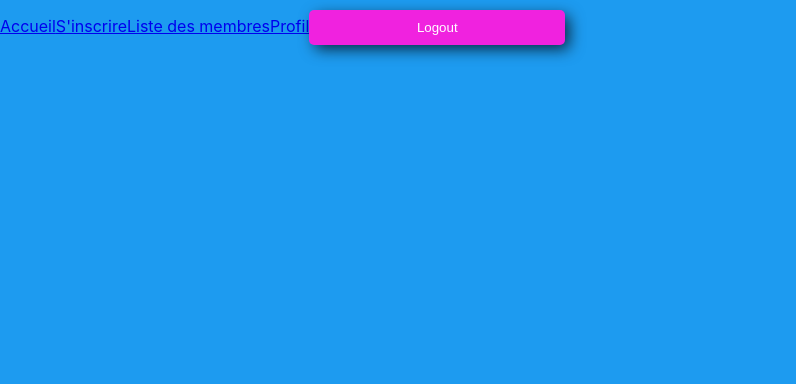
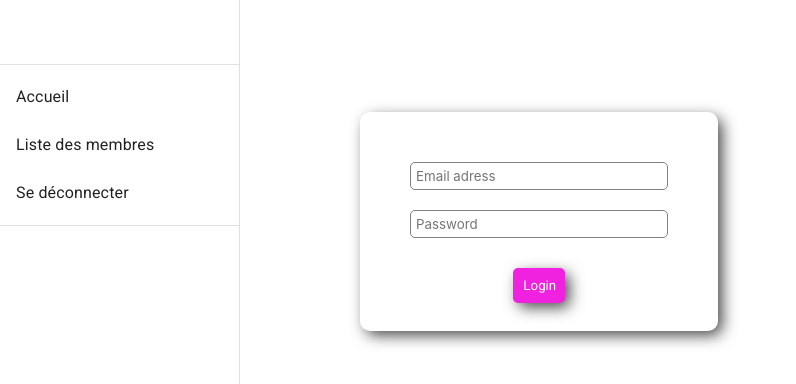
Before and after one commit to Grahf-OC/MaximeNicolau_7_200222, a React (Create React App) app in the folder front/: page /login in a window 1280 px wide. Shown: the top 384 px of the page, without its empty margins (0-796 px from the left). Built offline with nearby package versions, Linux system fonts and the light colour scheme.

Commit message:
ajout MUI, material UI react

```diff
--- a/front/package.json
+++ b/front/package.json
@@ -3,6 +3,9 @@
   "version": "0.1.0",
   "private": true,
   "dependencies": {
+    "@emotion/react": "^11.9.0",
+    "@emotion/styled": "^11.8.1",
+    "@mui/material": "^5.8.1",
     "@testing-library/jest-dom": "^5.16.4",
     "@testing-library/react": "^13.1.1",
     "@testing-library/user-event": "^13.5.0",
--- a/front/public/index.html
+++ b/front/public/index.html
@@ -3,6 +3,10 @@
 	<head>
 		<meta charset="utf-8" />
 		<link rel="icon" href="%PUBLIC_URL%/favicon.ico" />
+		<link
+			rel="stylesheet"
+			href="https://fonts.googleapis.com/css?family=Roboto:300,400,500,700&display=swap"
+		/>
 		<meta name="viewport" content="width=device-width, initial-scale=1" />
 		<meta name="theme-color" content="#000000" />
 		<meta
@@ -16,6 +20,5 @@
 	<body>
 		<noscript>You need to enable JavaScript to run this app.</noscript>
 		<div id="root"></div>
-
 	</body>
 </html>
--- a/front/src/components/App/App.jsx
+++ b/front/src/components/App/App.jsx
@@ -3,7 +3,9 @@ import React from 'react';
 import '../../styles/index.css';
 import { BrowserRouter, Routes, Route } from 'react-router-dom';
 // import Axios from 'axios';
+import RequireAuth from '../RequireAuth';
 import Home from '../../pages/Home';
+import Login from '../../pages/Login';
 import Signup from '../../pages/Signup';
 import Profil from '../../pages/Profil';
 import Header from '../Header/Header';
@@ -13,13 +15,19 @@ import { AuthProvider } from '../../context/AuthProvider';
 export default function App() {
 	return (
 		<BrowserRouter>
-			<Header />
 			<AuthProvider>
+				<Header />
 				<Routes>
-					<Route path="/" element={<Home />} />
+					{/* Public Routes */}
+					<Route path="/Login" element={<Login />} />
 					<Route path="/Signup" element={<Signup />} />
-					<Route path="/Membres" element={<Membres />} />
-					<Route path="/Profil/:id" element={<Profil />} />
+
+					{/* Protected Routes */}
+					<Route element={<RequireAuth />}>
+						<Route path="/" element={<Home />} />
+						<Route path="/Membres" element={<Membres />} />
+						<Route path="/Profil/:id" element={<Profil />} />
+					</Route>
 				</Routes>
 			</AuthProvider>
 		</BrowserRouter>
--- a/front/src/components/Header/Header.jsx
+++ b/front/src/components/Header/Header.jsx
@@ -1,21 +1,112 @@
 /* eslint-disable react/no-unescaped-entities */
-import React from 'react';
+
+import * as React from 'react';
 import { Link } from 'react-router-dom';
+import Box from '@mui/material/Box';
+import Drawer from '@mui/material/Drawer';
+import CssBaseline from '@mui/material/CssBaseline';
+import AppBar from '@mui/material/AppBar';
+import Toolbar from '@mui/material/Toolbar';
+import List from '@mui/material/List';
+import Divider from '@mui/material/Divider';
+import ListItem from '@mui/material/ListItem';
+import ListItemButton from '@mui/material/ListItemButton';
+import ListItemText from '@mui/material/ListItemText';
+// import useAuth from '../../hooks/useAuth';
+
+const drawerWidth = 240;
+
+export default function PermanentDrawerLeft() {
+	/* const { setAuth, auth } = useAuth();
+	const logout = () => {
+		setAuth(null);
+		localStorage.clear();
+	}; */
+
+	return (
+		<Box sx={{ display: 'flex' }}>
+			<CssBaseline />
+			<AppBar
+				position="fixed"
+				sx={{ width: `calc(100% - ${drawerWidth}px)`, ml: `${drawerWidth}px` }}
+			/>
+
+			<Drawer
+				sx={{
+					width: drawerWidth,
+					flexShrink: 0,
+					'& .MuiDrawer-paper': {
+						width: drawerWidth,
+						boxSizing: 'border-box',
+					},
+				}}
+				variant="permanent"
+				anchor="left"
+			>
+				<Toolbar />
+				<Divider />
+				<List>
+					<ListItem key="accueil" disablePadding>
+						<ListItemButton component={Link} to="/">
+							<ListItemText primary="Accueil" />
+						</ListItemButton>
+					</ListItem>
+					<ListItem key="liste des membres" disablePadding>
+						<ListItemButton component={Link} to="/membres">
+							<ListItemText primary="Liste des membres" />
+						</ListItemButton>
+					</ListItem>
+					{/*	<ListItem key="profil" disablePadding>
+						<ListItemButton component={Link} to={`/profil/${auth.user.id}`}>
+							<ListItemText primary="Profil" />
+						</ListItemButton>
+					</ListItem> */}
+					<ListItem key="logout" disablePadding>
+						<ListItemButton>
+							<ListItemText primary="Se déconnecter" />
+						</ListItemButton>
+					</ListItem>
+				</List>
+				<Divider />
+			</Drawer>
+			<Box
+				component="main"
+				sx={{ flexGrow: 1, bgcolor: 'background.default', p: 3 }}
+			>
+				<Toolbar />
+			</Box>
+		</Box>
+	);
+}
+
+/* import React from 'react';
+import { Link } from 'react-router-dom';
+import useAuth from '../../hooks/useAuth';
 
 export default function Header() {
+	const { setAuth, auth } = useAuth();
 	const logout = () => {
+		setAuth(null);
 		localStorage.clear();
 	};
 
 	return (
 		<nav>
-			<Link to="/">Accueil</Link>
-			<Link to="/Signup">S'inscrire</Link>
-			<Link to="/Membres">Liste des membres</Link>
-			<Link to="/Profil/:id">Profil</Link>
-			<button className="form--submit" type="button" onClick={logout}>
-				Logout
-			</button>
+			{auth?.token ? (
+				<>
+					<Link to="/">Accueil</Link>
+					<Link to="/membres">Liste des membres</Link>
+					<Link to={`/profil/${auth.user.id}`}>Profil</Link>
+					<button className="form--submit" type="button" onClick={logout}>
+						Logout
+					</button>
+				</>
+			) : (
+				<>
+					<Link to="/signup">S'inscrire</Link>
+					<Link to="/login">Login</Link>
+				</>
+			)}
 		</nav>
 	);
-}
+} */
--- /dev/null
+++ b/front/src/components/RequireAuth.jsx
@@ -0,0 +1,16 @@
+import React from 'react';
+import { useLocation, Navigate, Outlet } from 'react-router-dom';
+import useAuth from '../hooks/useAuth';
+
+function RequireAuth() {
+	const { auth } = useAuth();
+	const location = useLocation();
+
+	return auth?.token ? (
+		<Outlet />
+	) : (
+		<Navigate to="/login" state={{ from: location }} replace />
+	);
+}
+
+export default RequireAuth;
--- /dev/null
+++ b/front/src/hooks/useAuth.js
@@ -0,0 +1,6 @@
+import { useContext } from 'react';
+import AuthContext from '../context/AuthProvider';
+
+const useAuth = () => useContext(AuthContext);
+
+export default useAuth;
--- a/front/src/pages/Home.jsx
+++ b/front/src/pages/Home.jsx
@@ -7,7 +7,6 @@ import React from 'react';
 import '../styles/index.css';
 
 import axios from 'axios';
-import Login from '../components/Login/Login';
 
 export default function Home() {
 	const urlGetAll = 'http://localhost:3000/api/message';
@@ -22,10 +21,5 @@ export default function Home() {
 		};
 		fetchData();
 	}, []);
-	return (
-		<div className="App">
-			{' '}
-			<Login />
-		</div>
-	);
+	return <div className="App"> </div>;
 }
--- /dev/null
+++ b/front/src/pages/Login.jsx
@@ -0,0 +1,81 @@
+/* eslint-disable no-console */
+/* eslint-disable react/no-unescaped-entities */
+import * as React from 'react';
+import '../styles/index.css';
+import axios from 'axios';
+import { useNavigate, useLocation } from 'react-router-dom';
+import Container from '@mui/material/Container';
+
+import Stack from '@mui/material/Stack';
+import Header from '../components/Header/Header';
+
+import useAuth from '../hooks/useAuth';
+
+export default function Login() {
+	const urlLogin = 'http://localhost:3000/api/auth/login';
+
+	const { setAuth } = useAuth();
+	const location = useLocation();
+	const navigate = useNavigate();
+	const from = location.state?.from?.pathname || '/';
+
+	const [formData, setFormData] = React.useState({
+		email: '',
+		password: '',
+		isAdmin: false,
+	});
+
+	function handleChange(event) {
+		const { name, value } = event.target;
+		setFormData((prevFormData) => ({
+			...prevFormData,
+			[name]: value,
+		}));
+	}
+
+	const handleSubmit = async (event) => {
+		event.preventDefault();
+		try {
+			const result = await axios.post(urlLogin, formData);
+			localStorage.setItem('token', result.data.token);
+			localStorage.setItem('myUser', JSON.stringify(result.data.user));
+			const { token, user } = result.data;
+			setAuth({ token, user });
+			navigate(from, { replace: true });
+		} catch (error) {
+			console.log(error);
+		}
+		console.log('Successfully signed up');
+	};
+
+	return (
+		<Stack direction="row" justifyContent="space-evenly">
+			<Header />
+			<Container>
+				<form className="form" onSubmit={handleSubmit}>
+					<input
+						type="email"
+						placeholder="Email adress"
+						className="form--input"
+						name="email"
+						onChange={handleChange}
+						value={formData.email}
+					/>
+
+					<input
+						type="password"
+						placeholder="Password"
+						className="form--input"
+						name="password"
+						onChange={handleChange}
+						value={formData.password}
+					/>
+
+					<button className="form--submit" type="submit">
+						Login
+					</button>
+				</form>
+			</Container>
+		</Stack>
+	);
+}
--- a/front/src/pages/Membres.jsx
+++ b/front/src/pages/Membres.jsx
@@ -4,6 +4,9 @@ import React from 'react';
 import { Link } from 'react-router-dom';
 import '../styles/index.css';
 import axios from 'axios';
+import Stack from '@mui/material/Stack';
+import Container from '@mui/material/Container';
+import Header from '../components/Header/Header';
 
 export default function Membres() {
 	const authToken = localStorage.getItem('token');
@@ -30,9 +33,14 @@ export default function Membres() {
 	));
 
 	return (
-		<div className="Membres">
-			<h1>Tous les utilisateurs</h1>
-			<h2>{liste}</h2>
-		</div>
+		<Stack direction="row" justifyContent="space-evenly">
+			<Header />
+			<Container>
+				<div className="Membres">
+					<h1>Tous les utilisateurs</h1>
+					<h2>{liste}</h2>
+				</div>
+			</Container>
+		</Stack>
 	);
 }
--- a/front/src/pages/Profil.jsx
+++ b/front/src/pages/Profil.jsx
@@ -3,6 +3,10 @@
 import React from 'react';
 import '../styles/index.css';
 import { useParams } from 'react-router-dom';
+import Container from '@mui/material/Container';
+
+import Stack from '@mui/material/Stack';
+import Header from '../components/Header/Header';
 
 import EditProfil from '../components/EditProfil/EditProfil';
 import ProfilComponent from '../components/Profil/Profil';
@@ -63,6 +67,9 @@ export default function Profil() {
 	};
 
 	return (
+		<Stack direction="row" justifyContent="space-evenly">
+			<Header />
+			<Container>
 				<div className="profil-container">
 					<h1>Informations Personnelles</h1>
 					{isUser && (
@@ -94,5 +101,7 @@ export default function Profil() {
 						/>
 					)}
 				</div>
+			</Container>
+		</Stack>
 	);
 }
--- a/front/src/styles/index.css
+++ b/front/src/styles/index.css
@@ -1,12 +1,15 @@
 * {
 	box-sizing: border-box;
+	margin: 0;
+	padding: 0;
+	font-family: 'Roboto';
 }
 
 body {
 	margin: 0;
 	background-color: rgb(29, 155, 240);
 	height: 100vh;
-  font-family: "Inter", sans-serif;
+	font-family: 'Inter', sans-serif;
 }
 
 .form-container {
@@ -38,7 +41,7 @@ body {
 	border-radius: 5px;
 	border: 1px solid gray;
 	padding: 5px;
-  font-family: "Inter", sans-serif;
+	font-family: 'Inter', sans-serif;
 }
 
 .form--submit {
```
Also changed, not shown: front/src/components/Login/Login.jsx (deleted, +0 -65 lines), 1 other file (tests, documents, lock files or other folders). Lines whose indentation alone changed are shown as unchanged.
